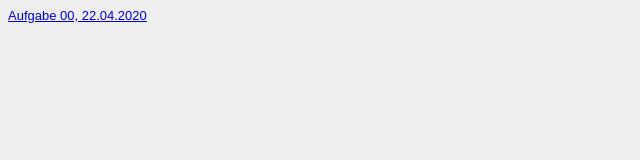
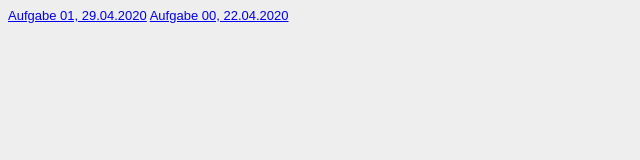
Before and after one commit to TamaraAuber/GIS_SoSe_2020, a plain HTML site: page Steckbrief/steckbrief.htm in a window 1280 px wide. Shown: the whole page, without its empty margins (0-640 px from the left). Drawn offline with Linux system fonts and the light colour scheme.

Commit message:
Steckbrief update: Aufgabe 01

```diff
--- a/Steckbrief/steckbrief.htm
+++ b/Steckbrief/steckbrief.htm
@@ -1,5 +1,6 @@
 <!DOCTYPE html>
 <html>
+
 <head>
 	<meta charset="utf-8" />
 	<title>Steckbrief</title>
@@ -11,8 +12,11 @@ body {
 		}
 	</style>
 </head>
+
 <body>
 	<!-- Hier die Links zu den gelösten Aufgaben einstellen, aktuelle oben, alte stehen lassen! Format: Aufgabenbezeichnung, Datum -->
-<a href="https://tamaraauber.github.io/GIS_SoSe_2020/Aufgabe00/index.html" target="_blank" >Aufgabe 00, 22.04.2020</a>
+	<a href="https://tamaraauber.github.io/GIS_SoSe_2020/Aufgabe01/zweiteAufgabe.html">Aufgabe 01, 29.04.2020</a>
+	<a href="https://tamaraauber.github.io/GIS_SoSe_2020/Aufgabe00/index.html" target="_blank">Aufgabe 00, 22.04.2020</a>
 </body>
+
 </html>
```
Lines whose indentation alone changed are shown as unchanged.
